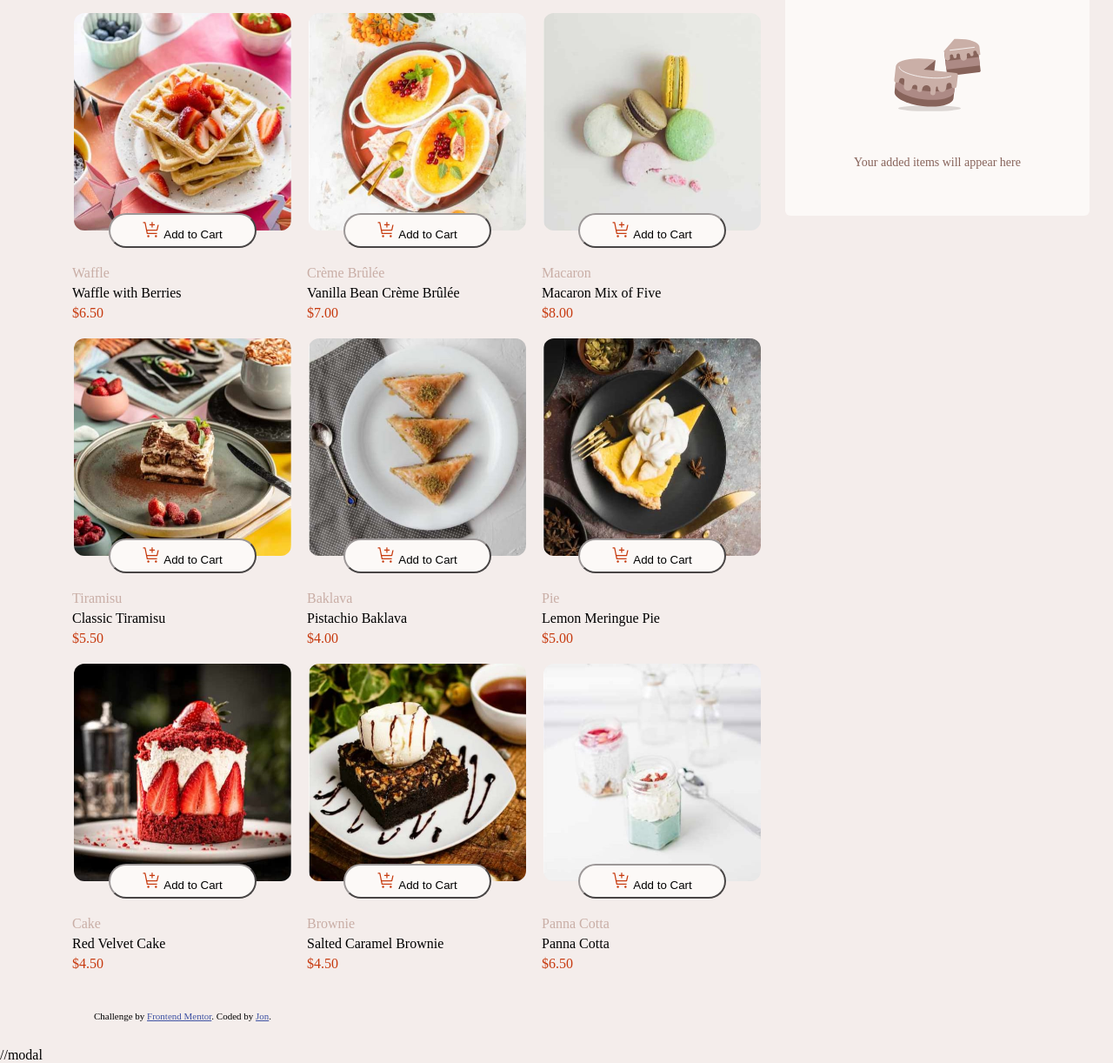
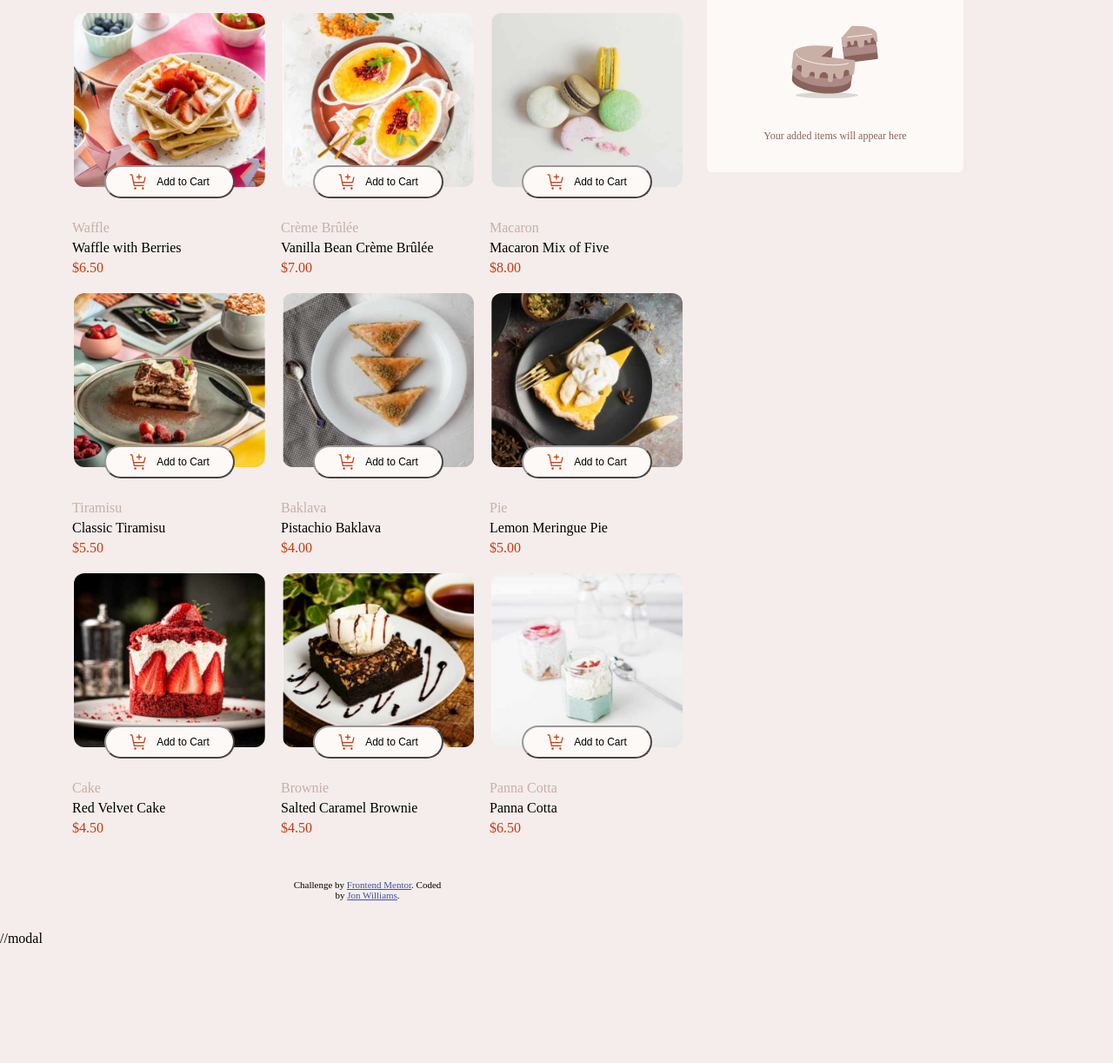
Before and after one commit to fleeee1/product-list, a plain HTML site: page index.html in a window 1280 px wide. Shown: the part 117-1339 px from the top of the page at 87% size. After the commit the page ends 1205 px from the top, so only its background shows below. Drawn offline with Linux system fonts and the light colour scheme.

Commit message:
complete page (static)

```diff
--- a/index.html
+++ b/index.html
@@ -26,7 +26,6 @@
           <img src = "assets/images/image-waffle-desktop.jpg" id = "food-image" alt = "waffle"/>
           <button class = "cart-button"><img src = "assets/images/icon-add-to-cart.svg"</button>
           Add to Cart
-          </button>
         </div>
         <div id = "food-info">
           <div class = "product-general">
@@ -195,7 +194,7 @@
       </div>
       <div class="attribution">
         Challenge by <a href="https://www.frontendmentor.io?ref=challenge">Frontend Mentor</a>.
-        Coded by <a href="#">Jon</a>.
+        Coded by <a href="#">Jon Williams</a>.
       </div>
     </div>
       </div>
--- a/styles.css
+++ b/styles.css
@@ -32,7 +32,7 @@ h1 {
 
 .dessert-container {
     display: grid;
-    grid-template-columns: 270px 270px 270px;
+    grid-template-columns: 240px 240px 240px;
 
 }
 
@@ -46,8 +46,8 @@ h1 {
 }
 
 #food-image {
-    width: 250px;
-    height: 250px;
+    width: 220px;
+    height: 200px;
     border-radius: 12px;
     /* border: 2px solid hsl(14, 86%, 42%); */ only when selected
 }
@@ -55,11 +55,16 @@ h1 {
 .cart-button {
     border-radius: 35px;
     border-color: rgb(156, 151, 151);
-    height: 40px;
-    width: 170px;
+    height: 38px;
+    width: 150px;
     background-color: hsl(20, 50%, 98%);
     position: relative;
-    bottom: 20px;
+    bottom: 25px;
+    font-size: 12px;
+    display: flex;
+    justify-content: center;
+    align-items: center;
+    gap: 10px;
 }
 
 #food-info {
@@ -88,7 +93,11 @@ h1 {
 }
 
 .attribution {
-    margin: 25px;
+    margin: 30px;
+    margin-left: 260px;
+    width: 175px;
+    font-size: 12px;
+
 }
 
 #cart-container {
@@ -98,8 +107,8 @@ h1 {
     flex-direction: column;
     padding:1.5rem;
     border-radius: 6px;
-    width: 350px;
-    height: 300px;
+    width: 295px;
+    height: 250px;
     margin-bottom: 5px;
     margin-top: 25px;
     margin-left: 18px;
@@ -112,7 +121,7 @@ h3 {
 .cart-image{
     display: flex;
     justify-content: center;
-    padding: 40px;
+    padding: 25px;
 }
 
 #added-items {
@@ -120,5 +129,6 @@ h3 {
     font-weight:450;
     display: flex;
     justify-content: center;
-    font-size: 14px;
+    font-size: 12px;
+
 }
```
